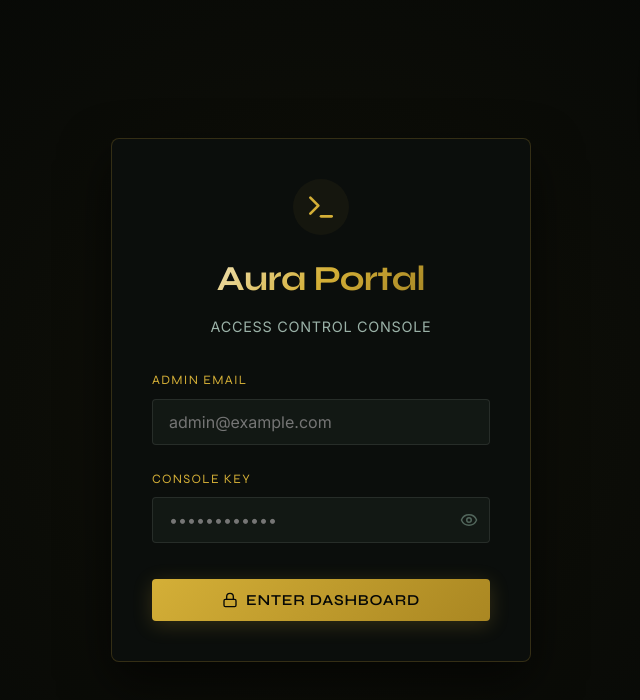
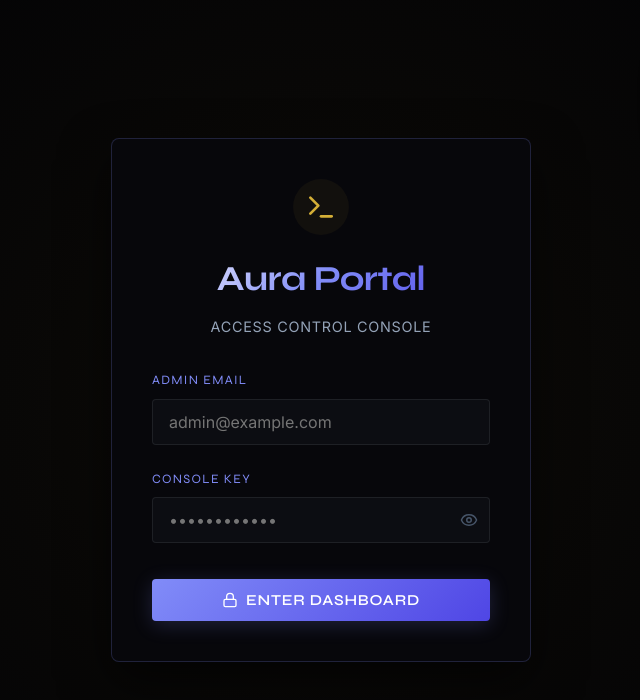
Before and after one commit to rifat3790/portfolio-Main, a Next.js app: page /admin/login in a window 1280 px wide. Shown: the top 700 px of the page, without its empty margins (319-959 px from the left). Built offline with nearby package versions, Linux system fonts and the light colour scheme; no server answers; a web font is replaced by a local one.

Commit message:
Design: Overhaul design to Obsidian, Liquid Platinum, and Royal Indigo; add background grid layout

```diff
--- a/src/app/globals.css
+++ b/src/app/globals.css
@@ -1,18 +1,18 @@
 :root {
-  --bg-primary: #060806; /* Obsidian Jade Black */
-  --bg-secondary: #0b0e0c; /* Obsidian Deep Forest */
-  --bg-tertiary: #121814; /* Deep Emerald Charcoal */
-  --accent-gold: #d4af37; /* 24K Classic Gold */
-  --accent-gold-rgb: 212, 175, 55;
-  --accent-gold-hover: #f3e5ab; /* Champagne Cream */
-  --accent-champagne: #f9f8f6; /* Alabaster Silk */
-  --text-primary: #ffffff;
-  --text-secondary: #9bb2a8; /* Muted Jade Sage */
-  --text-muted: #52665c; /* Deep Sage Gray */
-  --glass-bg: rgba(11, 14, 12, 0.75);
-  --glass-border: rgba(212, 175, 55, 0.2);
-  --glass-border-light: rgba(249, 248, 246, 0.09);
-  --glow-color: rgba(212, 175, 55, 0.06);
+  --bg-primary: #030305; /* Deep Space Obsidian */
+  --bg-secondary: #07070b; /* Charcoal Indigo */
+  --bg-tertiary: #0c0d12; /* Midnight Velvet */
+  --accent-gold: #818cf8; /* Royal Indigo (Replaces gold/yellow theme) */
+  --accent-gold-rgb: 129, 140, 248;
+  --accent-gold-hover: #c084fc; /* Aura Lilac */
+  --accent-champagne: #f3f4f6; /* Liquid Platinum */
+  --text-primary: #f8fafc;
+  --text-secondary: #94a3b8; /* Slate Slate */
+  --text-muted: #475569; /* Deep Slate Gray */
+  --glass-bg: rgba(7, 7, 11, 0.85);
+  --glass-border: rgba(129, 140, 248, 0.2);
+  --glass-border-light: rgba(243, 244, 246, 0.08);
+  --glow-color: rgba(129, 140, 248, 0.05);
 
   --font-serif: var(--font-serif), Georgia, serif;
   --font-sans: var(--font-sans), sans-serif;
@@ -44,10 +44,135 @@ html, body {
   scroll-behavior: smooth;
 }
 
-/* Custom selection */
-::selection {
-  background-color: var(--accent-gold);
-  color: var(--bg-primary);
+/* Luxury helper classes */
+.gold-text {
+  color: var(--accent-gold);
+}
+
+.gold-gradient-text {
+  background: linear-gradient(135deg, #ffffff 0%, #818cf8 50%, #4f46e5 100%);
+  -webkit-background-clip: text;
+  -webkit-text-fill-color: transparent;
+  background-clip: text;
+}
+
+.gold-gradient-bg {
+  background: linear-gradient(135deg, #818cf8 0%, #6366f1 50%, #4f46e5 100%);
+}
+
+.glass-panel {
+  background: var(--glass-bg);
+  backdrop-filter: blur(20px);
+  -webkit-backdrop-filter: blur(20px);
+  border: 1px solid var(--glass-border);
+  border-radius: 12px;
+}
+
+.glass-card {
+  background: rgba(12, 13, 18, 0.4);
+  backdrop-filter: blur(12px);
+  -webkit-backdrop-filter: blur(12px);
+  border: 1px solid var(--glass-border-light);
+  border-radius: 8px;
+  transition: all 0.4s cubic-bezier(0.16, 1, 0.3, 1);
+}
+
+.glass-card:hover {
+  border-color: var(--glass-border);
+  background: rgba(12, 13, 18, 0.6);
+  box-shadow: 0 12px 40px rgba(0, 0, 0, 0.55), 0 0 20px rgba(129, 140, 248, 0.05);
+}
+
+.btn-premium {
+  display: inline-flex;
+  align-items: center;
+  justify-content: center;
+  padding: 12px 28px;
+  font-family: var(--font-display);
+  font-weight: 600;
+  font-size: 0.95rem;
+  letter-spacing: 0.05em;
+  text-transform: uppercase;
+  border-radius: 4px;
+  cursor: pointer;
+  transition: all 0.3s cubic-bezier(0.16, 1, 0.3, 1);
+  position: relative;
+  overflow: hidden;
+}
+
+.btn-premium-gold {
+  background: linear-gradient(135deg, #818cf8 0%, #4f46e5 100%);
+  color: #ffffff;
+  border: none;
+  box-shadow: 0 4px 20px rgba(129, 140, 248, 0.2);
+}
+
+.btn-premium-gold:hover {
+  transform: translateY(-2px);
+  box-shadow: 0 6px 24px rgba(129, 140, 248, 0.35);
+  background: linear-gradient(135deg, #a5b4fc 0%, #818cf8 100%);
+}
+
+.btn-premium-outline {
+  background: transparent;
+  color: var(--accent-champagne);
+  border: 1px solid rgba(243, 244, 246, 0.2);
+}
+
+.btn-premium-outline:hover {
+  border-color: var(--accent-gold);
+  color: var(--accent-gold);
+  background: rgba(129, 140, 248, 0.05);
+  transform: translateY(-2px);
+  text-decoration: none;
+}
+
+.btn-premium:active {
+  transform: translateY(0);
+}
+
+/* Architectural background lines */
+.luxury-grid {
+  position: fixed;
+  inset: 0;
+  pointer-events: none;
+  z-index: 1;
+  background-image:
+    linear-gradient(to right, rgba(243, 244, 246, 0.02) 1px, transparent 1px),
+    linear-gradient(to bottom, rgba(243, 244, 246, 0.02) 1px, transparent 1px);
+  background-size: 80px 80px;
+}
+
+.luxury-grid::after {
+  content: '';
+  position: absolute;
+  inset: 0;
+  background: radial-gradient(circle at 50% 30%, transparent 20%, #030305 80%);
+}
+
+/* Animations */
+@keyframes soft-glow {
+  0%, 100% {
+    opacity: 0.3;
+    transform: scale(1);
+  }
+  50% {
+    opacity: 0.5;
+    transform: scale(1.04);
+  }
+}
+
+.animate-glow {
+  animation: soft-glow 8s ease-in-out infinite;
+}
+
+/* Base utility for hiding scrollbar */
+.no-scrollbar::-webkit-scrollbar {
+  display: none;
+}
+.no-scrollbar {
+  -ms-overflow-style: none;
+  scrollbar-width: none;
 }
 
 /* Custom premium scrollbars */
@@ -70,149 +195,22 @@ html, body {
   background: var(--accent-gold);
 }
 
-/* Luxury helper classes */
-.gold-text {
-  color: var(--accent-gold);
+/* Selection */
+::selection {
+  background-color: var(--accent-gold);
+  color: var(--bg-primary);
 }
 
-.gold-gradient-text {
-  background: linear-gradient(135deg, #FFFDF9 0%, #D4AF37 50%, #8C6F1A 100%);
-  -webkit-background-clip: text;
-  -webkit-text-fill-color: transparent;
-  background-clip: text;
-}
-
-.gold-gradient-bg {
-  background: linear-gradient(135deg, #D4AF37 0%, #AA8722 50%, #6E530D 100%);
-}
-
-.glass-panel {
-  background: var(--glass-bg);
-  backdrop-filter: blur(16px);
-  -webkit-backdrop-filter: blur(16px);
-  border: 1px solid var(--glass-border);
-  border-radius: 12px;
-}
-
-.glass-card {
-  background: rgba(19, 19, 24, 0.4);
-  backdrop-filter: blur(12px);
-  -webkit-backdrop-filter: blur(12px);
+/* Luxury card component style */
+.luxury-card {
+  position: relative;
+  background: rgba(12, 13, 18, 0.5);
   border: 1px solid var(--glass-border-light);
   border-radius: 8px;
-  transition: all 0.4s cubic-bezier(0.16, 1, 0.3, 1);
-}
-
-.glass-card:hover {
-  border-color: var(--glass-border);
-  background: rgba(19, 19, 24, 0.6);
-  box-shadow: 0 12px 40px rgba(0, 0, 0, 0.5), 0 0 20px rgba(212, 175, 55, 0.05);
-}
-
-.btn-premium {
-  display: inline-flex;
-  align-items: center;
-  justify-content: center;
-  padding: 12px 28px;
-  font-family: var(--font-display);
-  font-weight: 600;
-  font-size: 0.95rem;
-  letter-spacing: 0.05em;
-  text-transform: uppercase;
-  border-radius: 4px;
-  cursor: pointer;
-  transition: all 0.3s cubic-bezier(0.16, 1, 0.3, 1);
-  position: relative;
+  padding: 32px;
+  transition: all 0.5s cubic-bezier(0.16, 1, 0.3, 1);
   overflow: hidden;
-}
-
-.btn-premium-gold {
-  background: linear-gradient(135deg, #d4af37 0%, #aa8722 100%);
-  color: var(--bg-primary);
-  border: none;
-  box-shadow: 0 4px 20px rgba(212, 175, 55, 0.2);
-}
-
-.btn-premium-gold:hover {
-  transform: translateY(-2px);
-  box-shadow: 0 6px 24px rgba(212, 175, 55, 0.35);
-  background: linear-gradient(135deg, #f3e5ab 0%, #d4af37 100%);
-}
-
-.btn-premium-outline {
-  background: transparent;
-  color: var(--accent-champagne);
-  border: 1px solid rgba(246, 239, 226, 0.2);
-}
-
-.btn-premium-outline:hover {
-  border-color: var(--accent-gold);
-  color: var(--accent-gold);
-  background: rgba(212, 175, 55, 0.05);
-  transform: translateY(-2px);
-  text-decoration: none;
-}
-
-.btn-premium:active {
-  transform: translateY(0);
-}
-
-/* Animations */
-@keyframes soft-glow {
-  0%, 100% {
-    opacity: 0.4;
-    transform: scale(1);
-  }
-  50% {
-    opacity: 0.6;
-    transform: scale(1.05);
-  }
-}
-
-.animate-glow {
-  animation: soft-glow 8s ease-in-out infinite;
-}
-
-/* Base utility for hiding scrollbar */
-.no-scrollbar::-webkit-scrollbar {
-  display: none;
-}
-.no-scrollbar {
-  -ms-overflow-style: none;
-  scrollbar-width: none;
-}
-
-/* Luxury visual wireframes and gridlines */
-.luxury-grid {
-  position: absolute;
-  inset: 0;
-  background-image:
-    linear-gradient(to right, rgba(212, 175, 55, 0.03) 1px, transparent 1px),
-    linear-gradient(to bottom, rgba(212, 175, 55, 0.03) 1px, transparent 1px);
-  background-size: 60px 60px;
-  pointer-events: none;
-  z-index: 1;
-}
-
-.luxury-mesh-glow {
-  position: absolute;
-  width: 600px;
-  height: 600px;
-  background: radial-gradient(circle, rgba(212, 175, 55, 0.04) 0%, rgba(6, 6, 8, 0) 70%);
-  filter: blur(80px);
-  pointer-events: none;
-  z-index: 0;
-  border-radius: 50%;
-}
-
-.luxury-card {
-  background: linear-gradient(135deg, rgba(12, 12, 15, 0.6) 0%, rgba(19, 19, 24, 0.3) 100%);
-  border: 1px solid rgba(212, 175, 55, 0.08);
-  border-radius: 1px; /* Editorial square look */
-  padding: 40px;
-  position: relative;
-  transition: all 0.6s cubic-bezier(0.16, 1, 0.3, 1);
-  overflow: hidden;
+  box-shadow: 0 10px 30px rgba(0,0,0,0.5);
 }
 
 .luxury-card::before {
@@ -222,105 +220,27 @@ html, body {
   left: 0;
   width: 100%;
   height: 100%;
-  background: linear-gradient(to bottom, transparent 95%, rgba(212, 175, 55, 0.08) 100%);
+  background: linear-gradient(180deg, rgba(129, 140, 248, 0.02) 0%, transparent 100%);
   opacity: 0;
-  transition: opacity 0.6s ease;
+  transition: opacity 0.5s ease;
 }
 
 .luxury-card:hover {
-  border-color: rgba(212, 175, 55, 0.35);
-  box-shadow: 0 30px 60px rgba(0, 0, 0, 0.8), 0 0 30px rgba(212, 175, 55, 0.05);
-  transform: translateY(-4px);
+  transform: translateY(-6px);
+  border-color: var(--glass-border);
+  box-shadow: 0 20px 40px rgba(0,0,0,0.7), 0 0 20px rgba(129, 140, 248, 0.05);
 }
 
 .luxury-card:hover::before {
   opacity: 1;
 }
 
-/* Journal Typography Rules */
-.journal-content {
-  font-family: var(--font-sans);
-  color: var(--text-secondary);
-  line-height: 1.8;
-  font-size: 1.05rem;
-}
-
-.journal-content h1,
-.journal-content h2,
-.journal-content h3 {
-  font-family: var(--font-serif);
-  color: var(--text-primary);
-  margin-top: 32px;
-  margin-bottom: 16px;
-  font-weight: 500;
-  letter-spacing: -0.01em;
-}
-
-.journal-content h2 {
-  font-size: 1.8rem;
-  border-bottom: 1px solid var(--glass-border-light);
-  padding-bottom: 8px;
-}
-
-.journal-content p {
-  margin-bottom: 24px;
-}
-
-.journal-content ul,
-.journal-content ol {
-  margin-left: 20px;
-  margin-bottom: 24px;
-}
-
-.journal-content li {
-  margin-bottom: 8px;
-}
-
-.journal-content pre {
-  background: var(--bg-tertiary);
-  border: 1px solid var(--glass-border-light);
-  padding: 20px;
-  overflow-x: auto;
-  border-radius: 4px;
-  margin-bottom: 24px;
-  font-family: monospace;
-  font-size: 0.9rem;
-}
-
-/* Luxury Editorial Typography utilities */
 .editorial-heading {
   font-family: var(--font-serif);
-  font-style: italic;
-  font-weight: 400;
-  letter-spacing: -0.02em;
+  font-weight: 700;
+  letter-spacing: -0.01em;
+  background: linear-gradient(135deg, #ffffff 0%, #cbd5e1 50%, #94a3b8 100%);
+  -webkit-background-clip: text;
+  -webkit-text-fill-color: transparent;
+  background-clip: text;
 }
-
-.editorial-display {
-  font-family: var(--font-display);
-  font-weight: 700;
-  text-transform: uppercase;
-  letter-spacing: 0.05em;
-}
-
-.editorial-text {
-  font-family: var(--font-sans);
-  font-weight: 300;
-  line-height: 1.8;
-  color: var(--text-secondary);
-}
-
-.massive-text {
-  font-size: clamp(4rem, 15vw, 12rem);
-  line-height: 0.8;
-  white-space: nowrap;
-}
-
-/* Autofill style overrides for browser extensions and autocompletes */
-input:-webkit-autofill,
-input:-webkit-autofill:hover,
-input:-webkit-autofill:focus,
-input:-webkit-autofill:active {
-  -webkit-box-shadow: 0 0 0 1000px var(--bg-primary) inset !important;
-  -webkit-text-fill-color: var(--text-primary) !important;
-  transition: background-color 5000s ease-in-out 0s;
-}
```
Also changed, not shown: src/app/HomeClient.tsx (+4 -3 lines).
